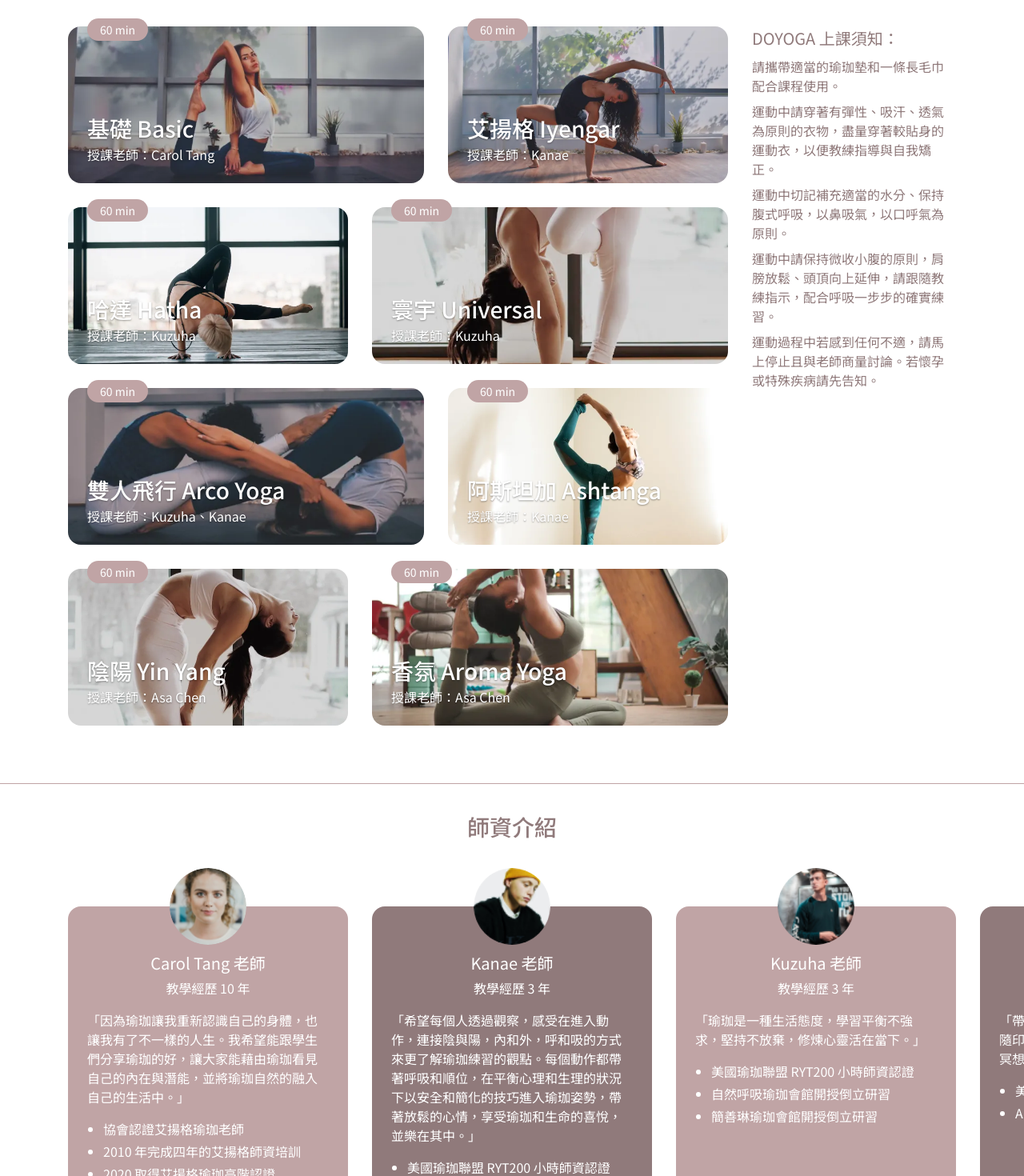
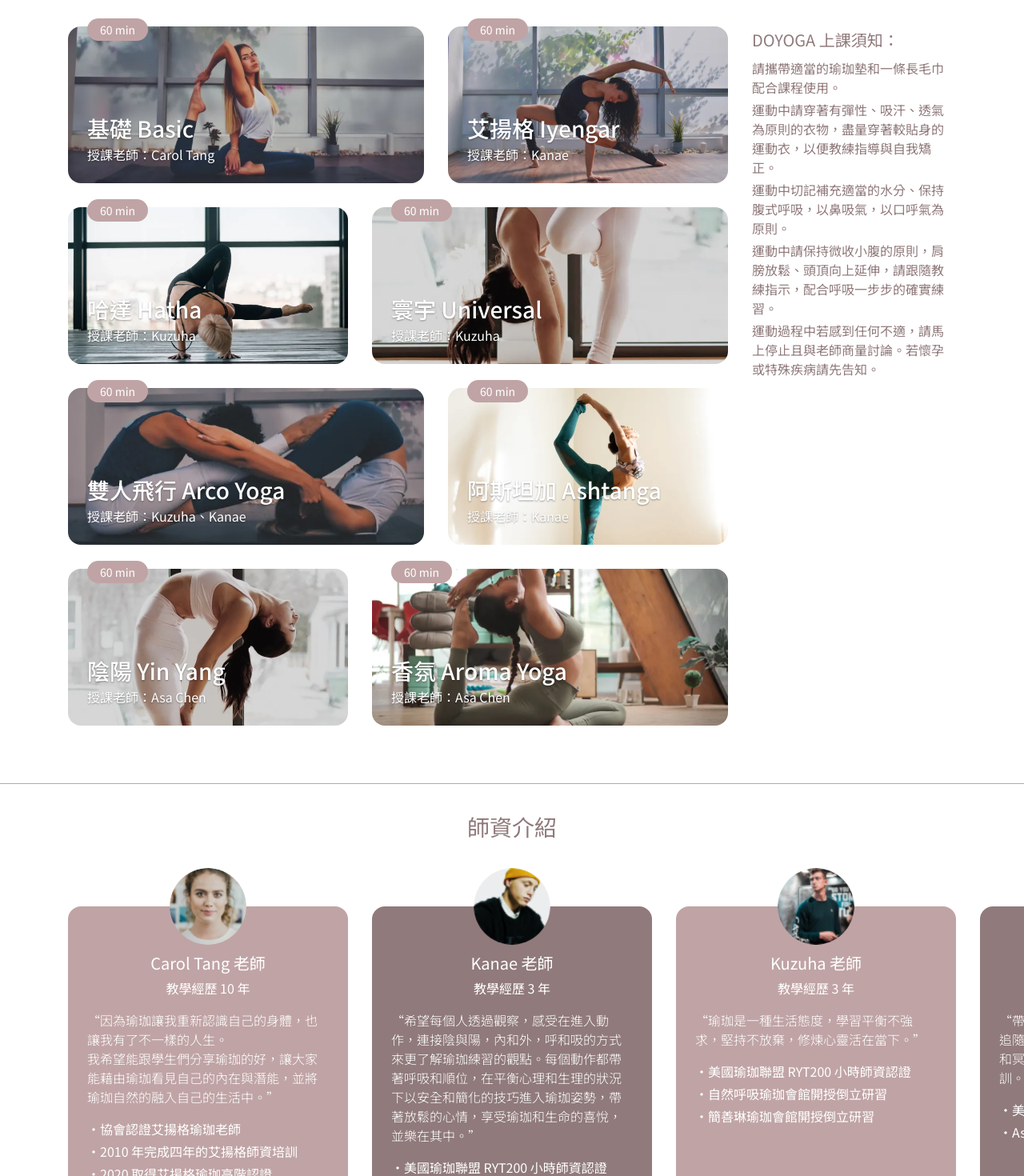
Before and after one commit to happyloa/Hex-f2e-live-week8-doyoga, a SvelteKit app: page /course in a window 1280 px wide. Shown: the part 720-2190 px from the top of the page at 80% size. Built offline with nearby package versions, Linux system fonts and the light colour scheme.

Commit message:
對齊課程須知、師資引文與選單字重

```diff
--- a/scripts/subset-font.mjs
+++ b/scripts/subset-font.mjs
@@ -51,7 +51,7 @@ else {
 
 const subset = await subsetFont(font, printable, {
   targetFormat: "truetype",
-  variationAxes: { wght: { min: 350, default: 400, max: 700 } },
+  variationAxes: { wght: { min: 300, default: 400, max: 700 } },
 });
 const renameScript = fileURLToPath(
   new URL("./rename-font.py", import.meta.url),
@@ -77,7 +77,7 @@ await writeFile(
     "  font-family: 'DOYOGA Han Sans';",
     "  src: url('./ui.woff2') format('woff2');",
     "  font-style: normal;",
-    "  font-weight: 350 700;",
+    "  font-weight: 300 700;",
     "  font-display: swap;",
     `  unicode-range: ${ranges.join(", ")};`,
     "}",
--- a/src/lib/content.ts
+++ b/src/lib/content.ts
@@ -101,7 +101,7 @@ export const teachers = [
     years: 10,
     image: 'teacher-1.webp',
     quote:
-      '因為瑜珈讓我重新認識自己的身體，也讓我有了不一樣的人生。我希望能跟學生們分享瑜珈的好，讓大家能藉由瑜珈看見自己的內在與潛能，並將瑜珈自然的融入自己的生活中。',
+      '因為瑜珈讓我重新認識自己的身體，也讓我有了不一樣的人生。\n我希望能跟學生們分享瑜珈的好，讓大家能藉由瑜珈看見自己的內在與潛能，並將瑜珈自然的融入自己的生活中。',
     credentials: [
       '協會認證艾揚格瑜珈老師',
       '2010 年完成四年的艾揚格師資培訓',
@@ -128,8 +128,8 @@ export const teachers = [
     years: 5,
     image: 'teacher-4.webp',
     quote:
-      '帶著懵懂和好奇開始了瑜珈的探索。追隨印度瑜珈大師 Atui Shri 學習呼吸控制和冥想以及完成瑜珈大師宋光明師資培訓。',
-    credentials: [ryt, 'Ashtangs TTC 50 小時認證'],
+      '帶著懵懂和好奇開始了瑜珈的探索。\n追隨印度瑜珈大師 Atui Shri 學習呼吸控制和冥想以及完成瑜珈大師宋光明師資培訓。',
+    credentials: [ryt, 'AshtangsTTC50小時認證'],
   },
 ];
 
--- a/src/lib/course/Teachers.svelte
+++ b/src/lib/course/Teachers.svelte
@@ -1,7 +1,6 @@
 <script lang="ts">
   import { teachers } from '#lib/content.ts';
   import { reveal } from '#lib/motion.ts';
-  import SectionHeading from '#lib/ui/SectionHeading.svelte';
   import CarouselButtons from '#lib/ui/CarouselButtons.svelte';
   let track: HTMLElement | undefined = $state();
 </script>
@@ -12,16 +11,16 @@
   {@attach reveal}
 >
   <div class="shell">
-    <SectionHeading id="course-teachers" title="師資介紹" />
+    <h2 id="course-teachers" class="text-center text-section">師資介紹</h2>
     <ul class="teacher-track" bind:this={track}>
       {#each teachers as teacher, index (teacher.name)}
         <li class="teacher-card {index % 2 ? 'bg-brand' : 'bg-rose'}">
           <img src="/images/shared/{teacher.image}" width="96" height="96" alt="" loading="lazy" />
           <h3 class="text-lead text-white">{teacher.name} 老師</h3>
           <p class="mt-1">教學經歷 {teacher.years} 年</p>
-          <blockquote class="my-4 text-left">「{teacher.quote}」</blockquote>
-          <ul class="list-disc space-y-1 pl-5 text-left">
-            {#each teacher.credentials as credential (credential)}<li>{credential}</li>{/each}
+          <blockquote class="my-4 text-left font-light whitespace-pre-line">“{teacher.quote}”</blockquote>
+          <ul class="space-y-1 text-left" role="list">
+            {#each teacher.credentials as credential (credential)}<li><span aria-hidden="true">・</span>{credential}</li>{/each}
           </ul>
         </li>
       {/each}
@@ -32,7 +31,7 @@
 
 <style>
   .teacher-section {
-    padding-block: 36px 98px;
+    padding-block: 32px 88px;
     overflow: hidden;
   }
   .teacher-track {
@@ -56,9 +55,6 @@
     border-radius: 50%;
   }
   @media (min-width: 768px) {
-    .teacher-section {
-      padding-top: 32px;
-    }
     .teacher-track {
       display: flex;
       gap: 30px;
--- a/src/lib/layout/SiteFooter.svelte
+++ b/src/lib/layout/SiteFooter.svelte
@@ -13,7 +13,7 @@
 <footer class="bg-brand text-white">
   <div class="border-b border-white/70">
     <div class="shell signup">
-      <h2 class="text-white font-medium text-2xl md:text-section">現在訂閱，獲得課程優惠碼！</h2>
+      <h2 class="text-white text-2xl md:text-section md:font-medium">現在訂閱，獲得課程優惠碼！</h2>
       <form class="signup-form" onsubmit={subscribe}>
         <label class="sr-only" for="newsletter-email">輸入您的電子信箱</label>
         <div class="flex">
@@ -44,7 +44,7 @@
       <img src="/images/shared/logo-white.webp" width="96" height="31" alt="DOYOGA" />
     </a>
     <SocialLinks class="footer-social text-xl" />
-    <nav aria-label="頁尾選單" class="footer-nav">
+    <nav aria-label="頁尾選單" class="footer-nav font-light">
       {#each navigation as item (item.href)}<a href={item.href} class="hover:underline">
           {item.label}
         </a>{/each}
--- a/src/lib/layout/SiteHeader.svelte
+++ b/src/lib/layout/SiteHeader.svelte
@@ -30,7 +30,7 @@
     >
       <img src="/images/shared/logo.webp" width="96" height="31" alt="DOYOGA" />
     </a>
-    <nav class="desktop-nav font-[350]" aria-label="主選單">
+    <nav class="desktop-nav font-light" aria-label="主選單">
       {#each navigation as item (item.href)}
         <a href={item.href} aria-current={page.url.pathname === item.href ? 'page' : undefined}>
           {item.label}
--- a/src/routes/course/+page.svelte
+++ b/src/routes/course/+page.svelte
@@ -119,7 +119,7 @@
   </form>
 </div>
 
-<section class="shell catalog pt-[46px] pb-[18px] md:pt-[54px]" aria-label="課程列表">
+<section class="shell catalog pt-[46px] pb-12 md:pt-[54px]" aria-label="課程列表">
   <div>
     <p class="sr-only" aria-live="polite">找到 {filtered.length} 堂課程</p>
     {#if filtered.length}
@@ -145,7 +145,7 @@
   </div>
   <aside class="course-notes text-brand" {@attach reveal}>
     <h2 class="mb-2 text-lead">DOYOGA 上課須知：</h2>
-    <ul class="space-y-2">
+    <ul class="space-y-1">
       {#each courseNotes as note (note)}<li>{note}</li>{/each}
     </ul>
   </aside>
@@ -200,11 +200,14 @@
       grid-template-columns: repeat(2, minmax(0, 1fr));
     }
     .course-notes {
-      max-width: 400px;
+      max-width: 330px;
       margin-inline: auto;
     }
   }
   @media (min-width: 1024px) {
+    .course-notes {
+      padding-top: 2px;
+    }
     .search-form {
       grid-template-columns: 350px 106px;
     }
@@ -244,7 +247,7 @@
     }
     .catalog {
       row-gap: 40px;
-      padding-bottom: 128px;
+      padding-bottom: 72px;
     }
   }
 </style>
```
Also changed, not shown: src/lib/fonts/ui.css, src/lib/fonts/ui.woff2.
